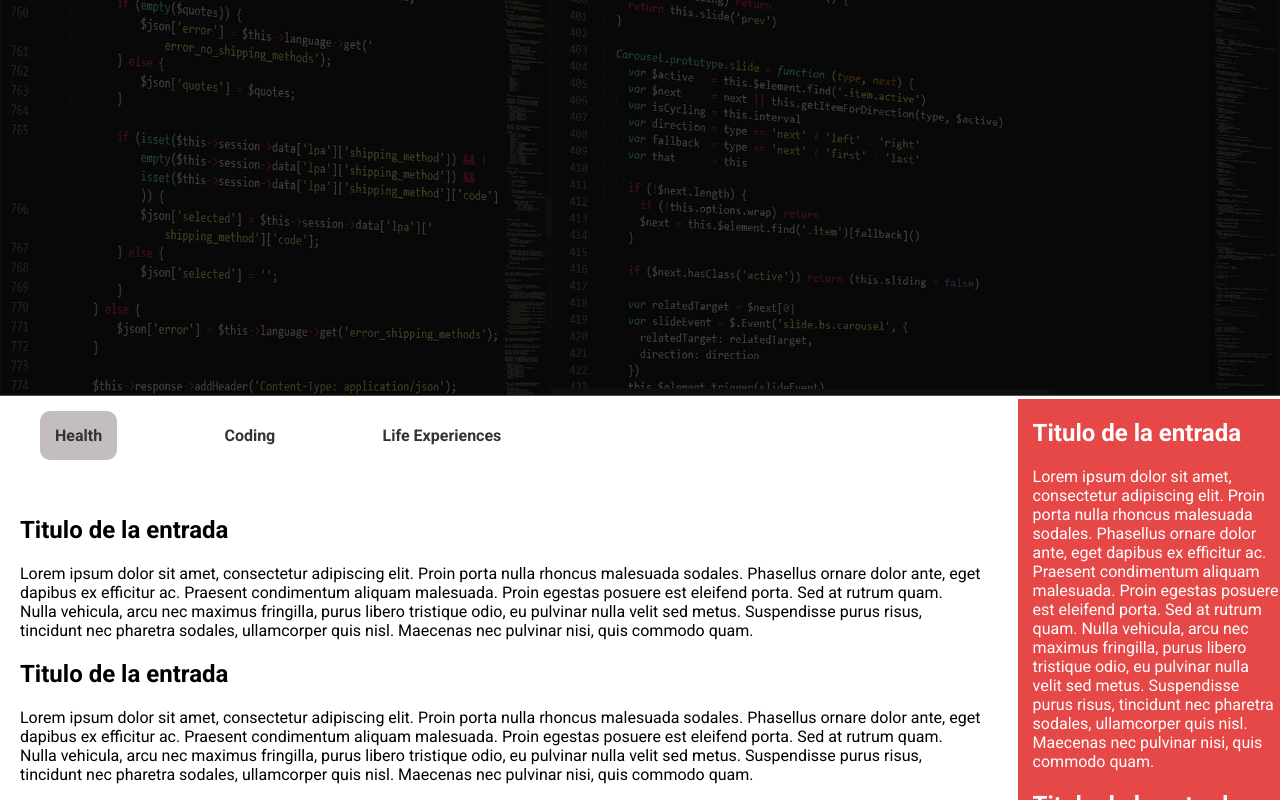
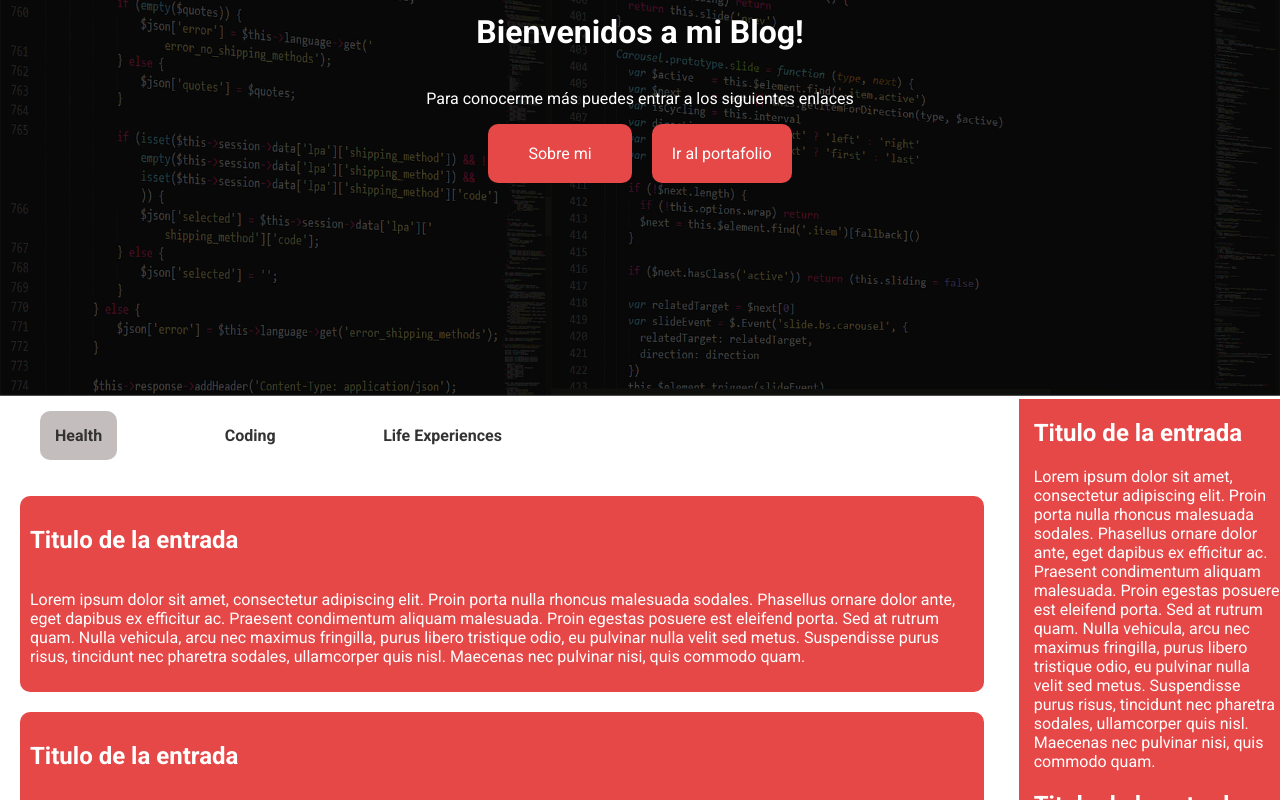
Before and after one commit to JustHarlys/Blog, a React (Vite) app: page / in a window 1280 px wide. Shown: the part 420-1220 px from the top of the page. Built offline with nearby package versions, Linux system fonts and the light colour scheme.

Commit message:
Estilos modificados

```diff
--- a/src/App.css
+++ b/src/App.css
@@ -1,4 +1,8 @@
 @import url('https://fonts.googleapis.com/css2?family=Roboto:ital,wght@0,100;0,300;0,400;0,500;0,700;0,900;1,100;1,300;1,400;1,500;1,700;1,900&display=swap');
+
+:root {
+  --red: #E64747;
+}
 
 * {
   box-sizing: border-box;
@@ -52,12 +56,37 @@ body {
   width: 100%;
 }
 
+.buttons {
+  display: flex;
+  gap: 20px;
+}
+
+.cta-button {
+  padding: 20px;
+
+}
+
+.buttons > a {
+  background-color: var(--red);
+  border: none;
+  padding: 20px;
+  border-radius: 10px;
+  color: white;
+  text-decoration: none;
+  transition: 0.5s ease;
+}
+
+.buttons > a:hover {
+  background-color: #8a1212;
+}
+
 .hero-content {
   display: flex;
   flex-direction: column;
   justify-content: center;
   align-items: center;
   color: white;
+  margin-top: 300px;
 }
 
 .image-container {
@@ -95,6 +124,12 @@ body {
 
 }
 
+.entry {
+  display: flex;
+  flex-direction: column;
+  gap: 20px;
+}
+
 .entries-container {
   width: 100%;
   padding: 20px;
@@ -109,7 +144,7 @@ aside {
   padding-left: 15px;
   margin-left: 15px;
   float: right;
-  background-color: #E64747;
+  background-color: var(--red);
   color: white;
 }
 
@@ -131,8 +166,39 @@ aside {
   border-radius: 10px;
 }
 
+.container {
+  display: flex;
+  flex-direction: column;
+  cursor: pointer;
+  transition: 0.3s ease;
+  padding: 10px;
+  color: white;
+  background-color: var(--red);
+  border-radius: 10px;
+}
+
+.container:hover {
+  background-color: #4b4747;
+}
+
+@media screen and (max-width: 700px) {
+
+  .hero-content {
+    margin-top: 40px;
+  }
+
+}
+
 @media screen and (max-width: 415px) {
   .overlay {
     height: 99%;
   }
+
+  .buttons > a {
+    padding: 10px;
+  }
+
+  .hero-content {
+    font-size: 10px;
+  }
 }
--- a/src/Components/Entries.jsx
+++ b/src/Components/Entries.jsx
@@ -4,14 +4,22 @@ function Entries() {
   return (
     <section className="entries-container">
       <div className="entry">
-        <h1>Titulo de la entrada</h1>
-        <p> Lorem ipsum dolor sit amet, consectetur adipiscing elit. Proin porta nulla rhoncus malesuada sodales. Phasellus ornare dolor ante, eget dapibus ex efficitur ac. Praesent condimentum aliquam malesuada. Proin egestas posuere est eleifend porta. Sed at rutrum quam. Nulla vehicula, arcu nec maximus fringilla, purus libero tristique odio, eu pulvinar nulla velit sed metus. Suspendisse purus risus, tincidunt nec pharetra sodales, ullamcorper quis nisl. Maecenas nec pulvinar nisi, quis commodo quam.</p>
+
+        <div className="container">
 
         <h1>Titulo de la entrada</h1>
         <p> Lorem ipsum dolor sit amet, consectetur adipiscing elit. Proin porta nulla rhoncus malesuada sodales. Phasellus ornare dolor ante, eget dapibus ex efficitur ac. Praesent condimentum aliquam malesuada. Proin egestas posuere est eleifend porta. Sed at rutrum quam. Nulla vehicula, arcu nec maximus fringilla, purus libero tristique odio, eu pulvinar nulla velit sed metus. Suspendisse purus risus, tincidunt nec pharetra sodales, ullamcorper quis nisl. Maecenas nec pulvinar nisi, quis commodo quam.</p>
+        </div>
 
+        <div className="container">
         <h1>Titulo de la entrada</h1>
         <p> Lorem ipsum dolor sit amet, consectetur adipiscing elit. Proin porta nulla rhoncus malesuada sodales. Phasellus ornare dolor ante, eget dapibus ex efficitur ac. Praesent condimentum aliquam malesuada. Proin egestas posuere est eleifend porta. Sed at rutrum quam. Nulla vehicula, arcu nec maximus fringilla, purus libero tristique odio, eu pulvinar nulla velit sed metus. Suspendisse purus risus, tincidunt nec pharetra sodales, ullamcorper quis nisl. Maecenas nec pulvinar nisi, quis commodo quam.</p>
+        </div>
+
+        <div className="container">
+        <h1>Titulo de la entrada</h1>
+        <p> Lorem ipsum dolor sit amet, consectetur adipiscing elit. Proin porta nulla rhoncus malesuada sodales. Phasellus ornare dolor ante, eget dapibus ex efficitur ac. Praesent condimentum aliquam malesuada. Proin egestas posuere est eleifend porta. Sed at rutrum quam. Nulla vehicula, arcu nec maximus fringilla, purus libero tristique odio, eu pulvinar nulla velit sed metus. Suspendisse purus risus, tincidunt nec pharetra sodales, ullamcorper quis nisl. Maecenas nec pulvinar nisi, quis commodo quam.</p>
+        </div>
 
         <p className="counter"> {'< 1/3 >'}</p>
 
--- a/src/Components/Hero.jsx
+++ b/src/Components/Hero.jsx
@@ -1,4 +1,5 @@
 import HeroImg from '../assets/coding1.png'
+import { Link } from './Link'
 
 function Hero() {
   return (
@@ -6,8 +7,11 @@ function Hero() {
       <div className='overlay'>
         <div className='hero-content'>
           <h1>Bienvenidos a mi Blog!</h1>
-          <p>Para conocerme más puedes entrar a los siguientes enlace</p>
-          <button className='cta-button'>Get Started</button>
+          <p>Para conocerme más puedes entrar a los siguientes enlaces</p>
+          <div className="buttons">
+          <Link to="/about"><a className='cta-button'>Sobre mi</a></Link>
+          <a className='cta-button' href='https://harlys-portfolio.vercel.app/'>Ir al portafolio</a>
+          </div>
         </div>
       </div>
       <img src={HeroImg} alt="Imagen del Hero" className='hero-img'/>
```
